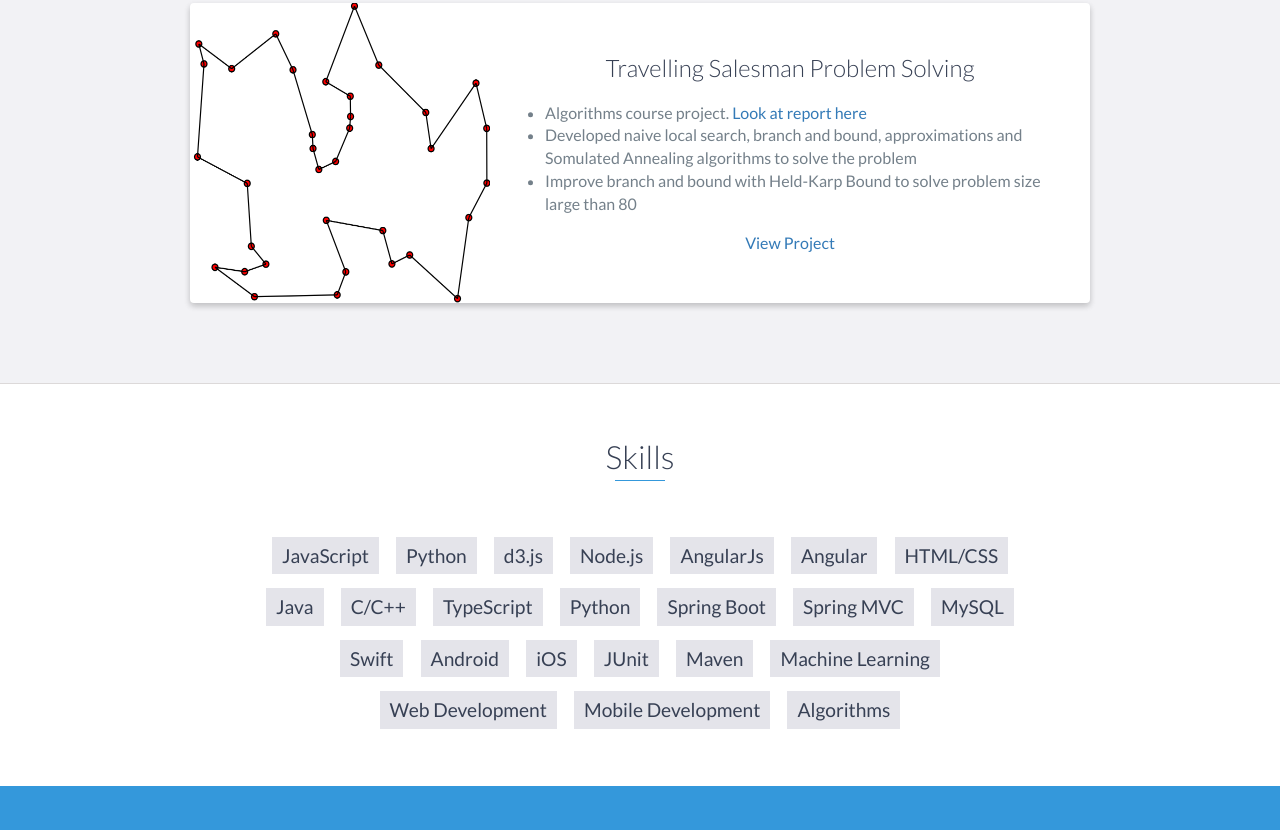
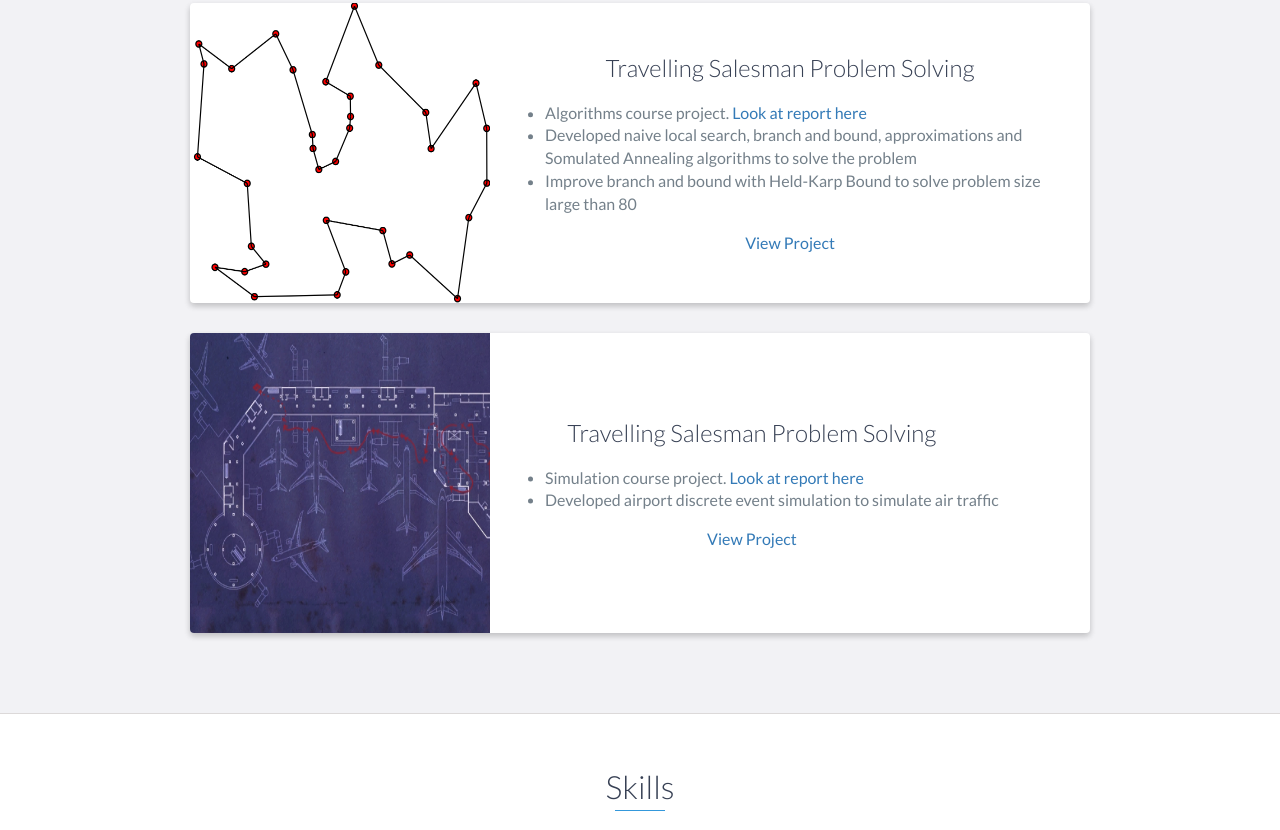
Before and after one commit to Yuzhuoran/Yuzhuoran.github.io, a website: page index.html in a window 1280 px wide. Shown: the part 3648-4478 px from the top of the page. Drawn offline with nearby package versions, Linux system fonts and the light colour scheme.

Commit message:
add projects

```diff
--- a/index.html
+++ b/index.html
@@ -206,6 +206,7 @@
                             <li>
                                 Designed and implemented a MapReduce system on local machine using gRPC, C++
                             </li>
+                            <li>Built non-blocking service for job dispatch with threadpool</li>
                         </ul>
 
                         <a href="https://github.com/Yuzhuoran/MapReduceToy">View Project</a>
@@ -225,10 +226,25 @@
                                 <li>Developed naive local search, branch and bound, approximations and Somulated Annealing algorithms to solve the problem</li>
                                 <li>Improve branch and bound with Held-Karp Bound to solve problem size large than 80</li>
                             </ul>
-                            <a href="#">View Project</a>
+                            <a href="https://github.com/Yuzhuoran/tsp-problem">View Project</a>
                         </div>
                         <!-- End .project-info -->
                 </div>
+                <div class="project shadow-large">
+                    <div class="project-image">
+                        <img src="images/simulation.png" width="300" height="300" />
+                    </div>
+                    <!-- End .project-image -->
+                    <div class="project-info">
+                        <h3>Travelling Salesman Problem Solving</h3>
+                        <ul>
+                            <li>Simulation course project. <a href="SimulationReport.pdf" target="_blank">Look at report here</a></li>
+                            <li>Developed airport discrete event simulation to simulate air traffic</li>
+                        </ul>
+                        <a href="https://github.com/Yuzhuoran/airport-simulation">View Project</a>
+                    </div>
+                    <!-- End .project-info -->
+            </div>
 
             </div>
         </div>
```
Also changed, not shown: images/simulation.png (added), 2 other files.
